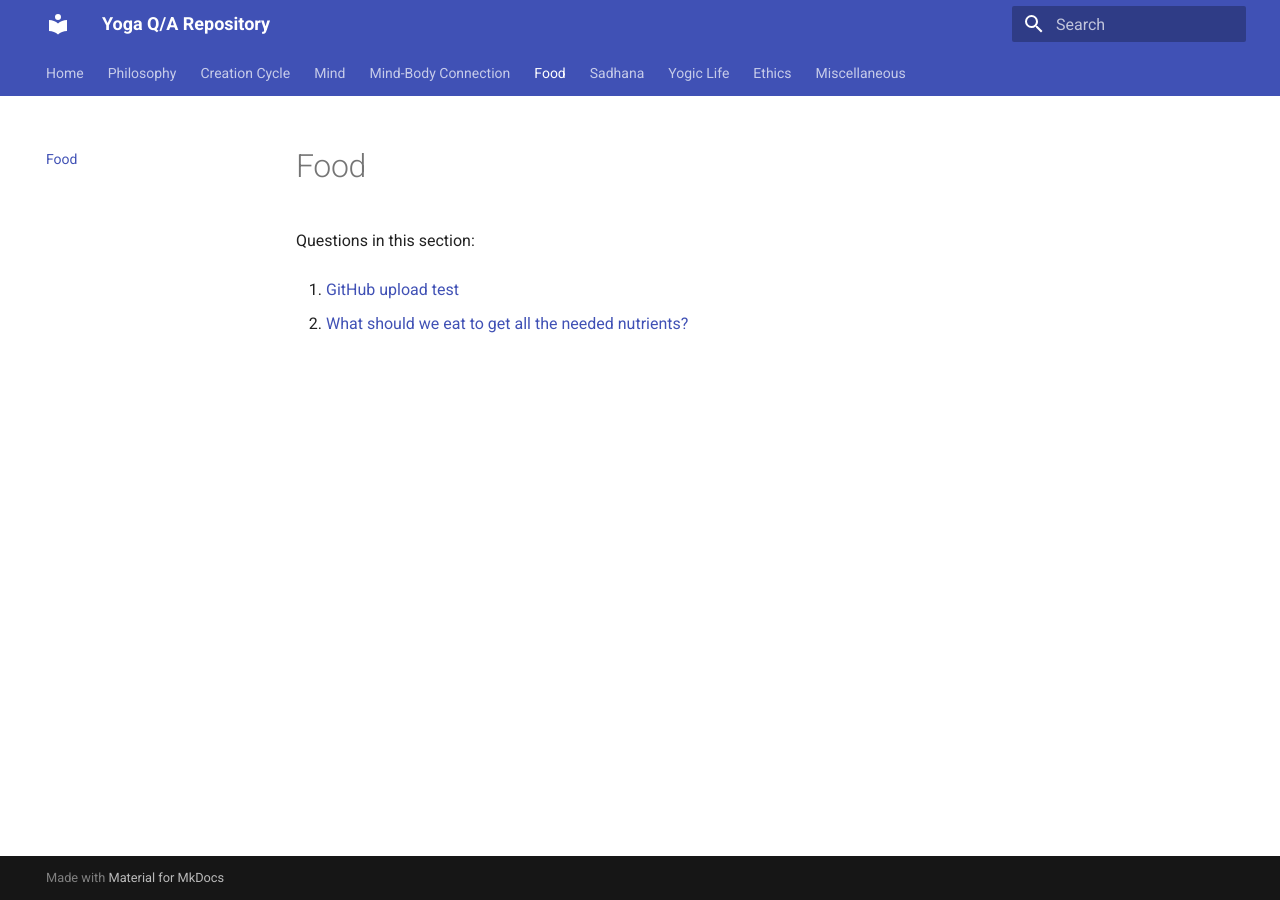
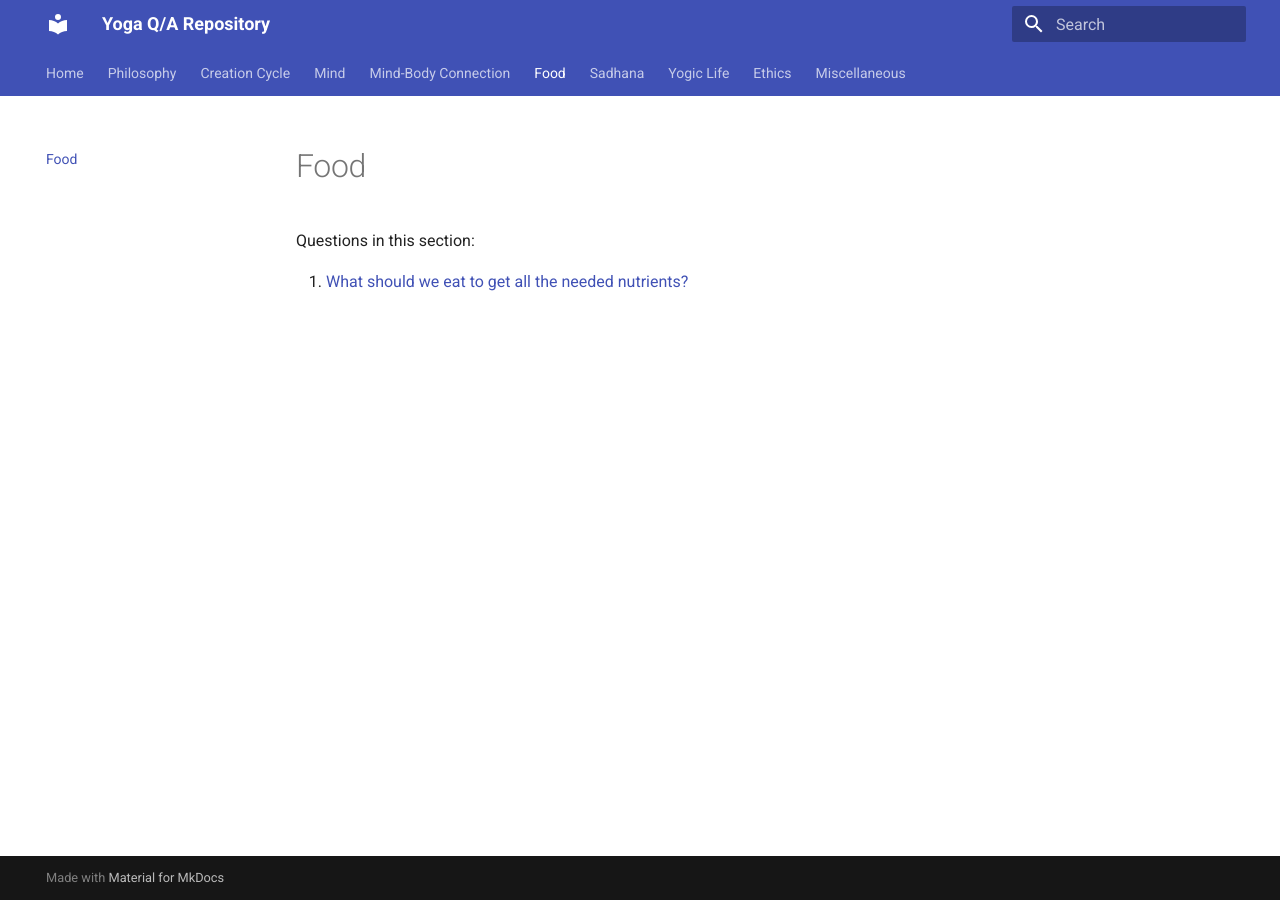
Before and after one commit to yogiclife/yoga-qa, an MkDocs documentation site: the page built from docs/food/README.md, in a window 1280 px wide. Built offline with MkDocs 1.6.1 and Material for MkDocs 9.7.7, drawn with Linux system fonts in a browser that asks for light colours.

Commit message:
Update topic indices [skip ci]

```diff
--- a/docs/food/README.md
+++ b/docs/food/README.md
@@ -2,6 +2,4 @@
 
 Questions in this section:
 
-1. [GitHub upload test](github-test.md)
-
-2. [What should we eat to get all the needed nutrients?](what-should-we-eat-to-get-all-the-needed-nutrients.md)
+1. [What should we eat to get all the needed nutrients?](what-should-we-eat-to-get-all-the-needed-nutrients.md)
```
